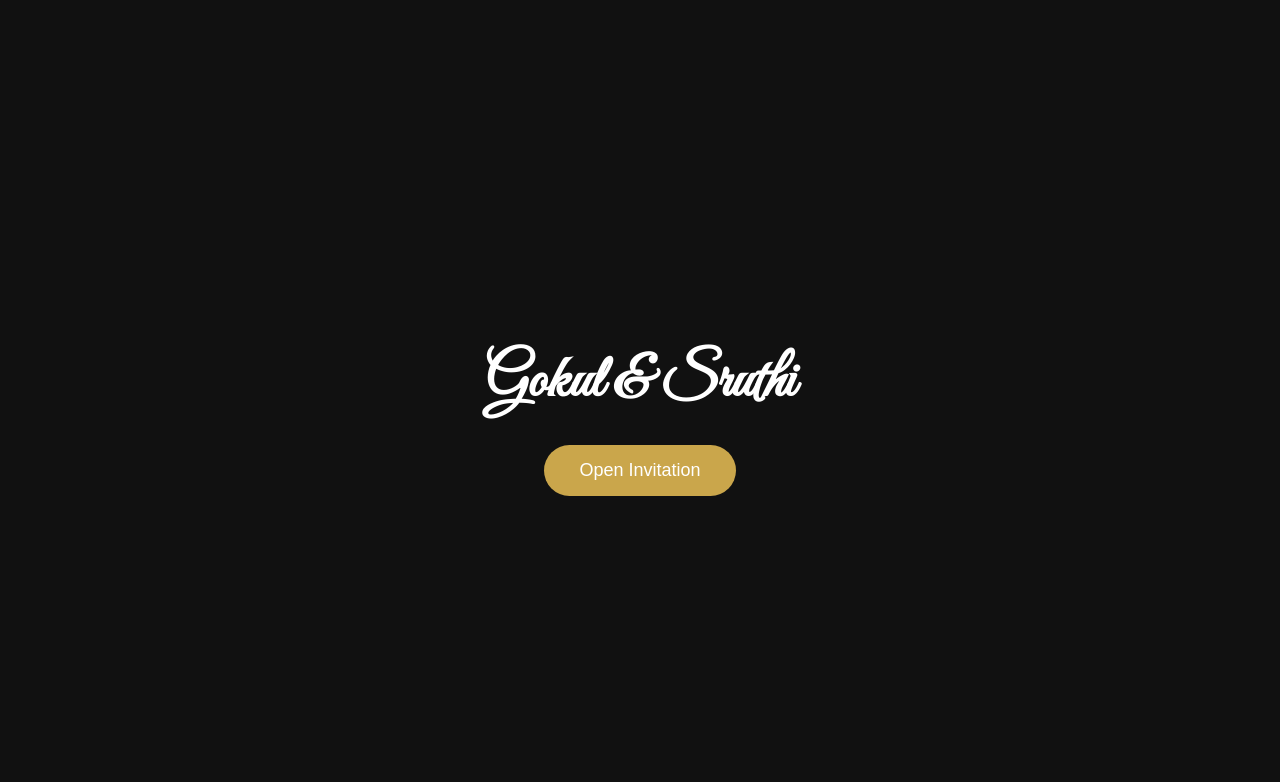
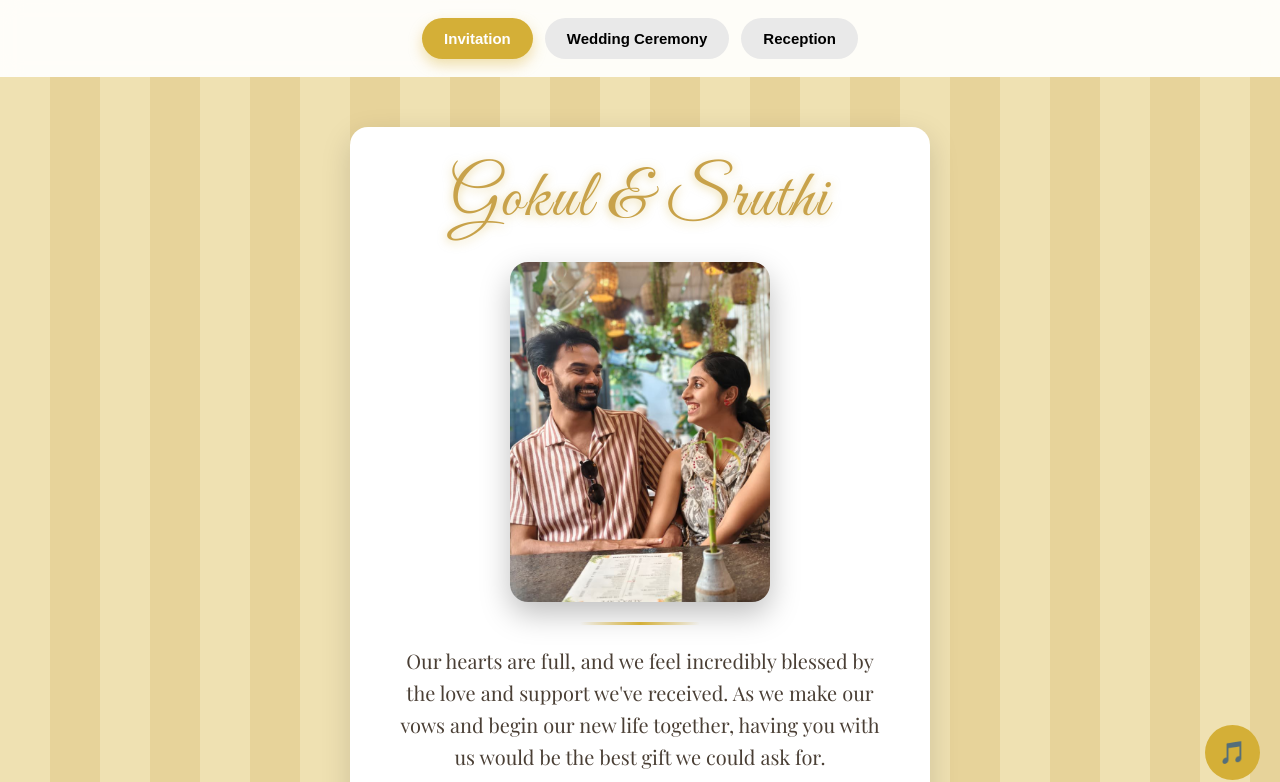
Before and after one commit to aswin2025/gokul-shruthi-wedding, a plain HTML site: page index.html in a window 1280 px wide. Shown: the top 782 px of the page. Drawn offline with nearby package versions, Linux system fonts and the light colour scheme.

Commit message:
updated code

```diff
--- a/index.html
+++ b/index.html
@@ -21,15 +21,8 @@
 
 <body>
 
-<div id="welcome-screen">
-  <div class="welcome-box">
-    <h1>Gokul & Sruthi</h1>
-    <button id="enter-btn">Open Invitation</button>
-  </div>
-</div>
-
 <audio id="music" loop preload="auto">
-  <source src="music.mp3" type="audio/mp3">
+<source src="music.mp3" type="audio/mp3">
 </audio>
 
 <div class="tabs">
@@ -254,4 +247,5 @@ Math.floor((distance%(1000*60))/1000);
 </script>
 
 </body>
+
 </html>
--- a/style.css
+++ b/style.css
@@ -484,37 +484,3 @@ font-size:22px;
 color:#caa64b;
 animation: swipeMove 1.2s infinite;
 }
-
-#welcome-screen{
-position:fixed;
-top:0;
-left:0;
-width:100%;
-height:100%;
-background:#111;
-display:flex;
-justify-content:center;
-align-items:center;
-z-index:9999;
-}
-
-.welcome-box{
-text-align:center;
-color:white;
-}
-
-.welcome-box h1{
-font-family:'Great Vibes', cursive;
-font-size:60px;
-margin-bottom:25px;
-}
-
-#enter-btn{
-padding:15px 35px;
-font-size:18px;
-border:none;
-border-radius:30px;
-background:#caa64b;
-color:white;
-cursor:pointer;
-}
```
Also changed, not shown: script.js (+0 -20 lines).
